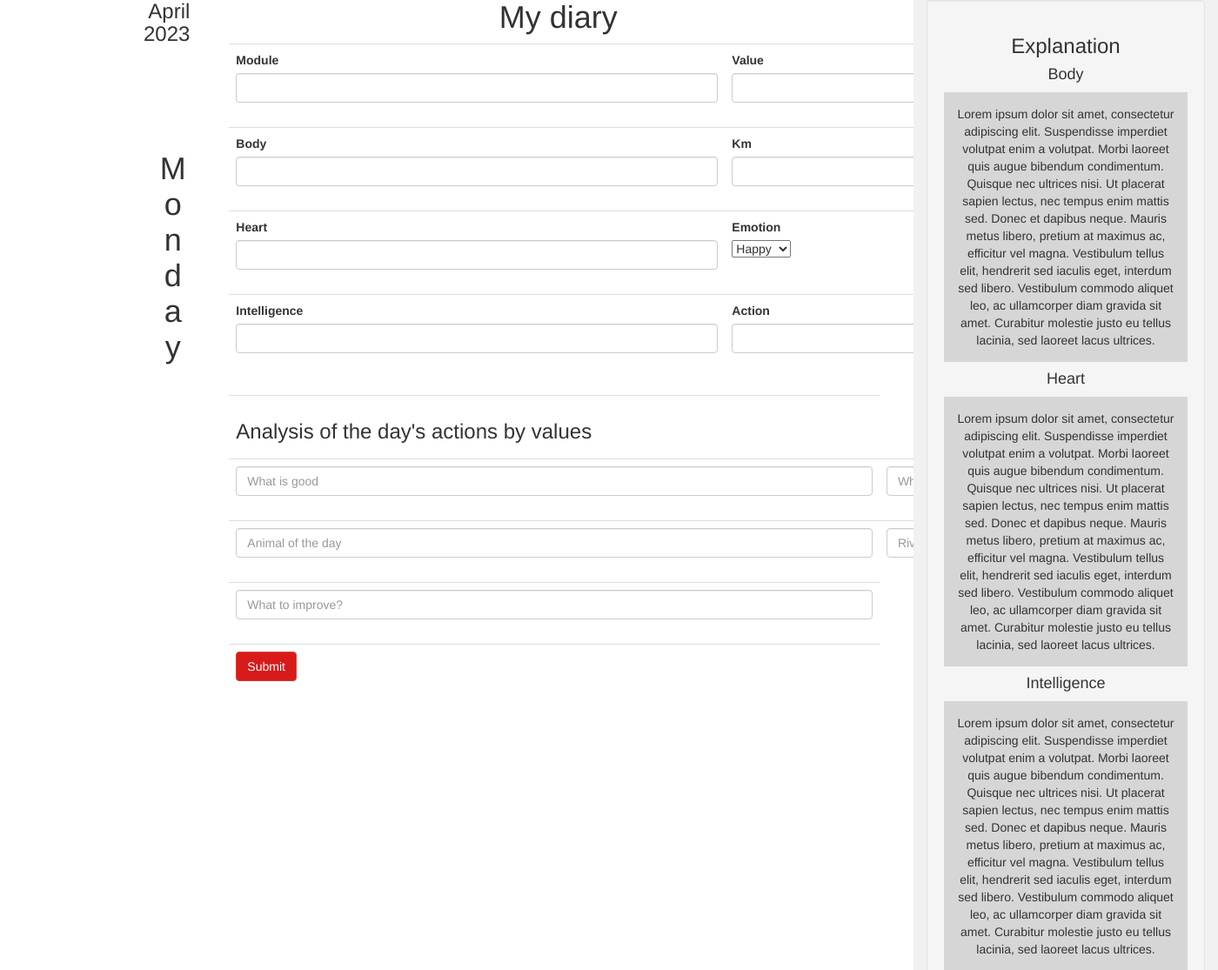
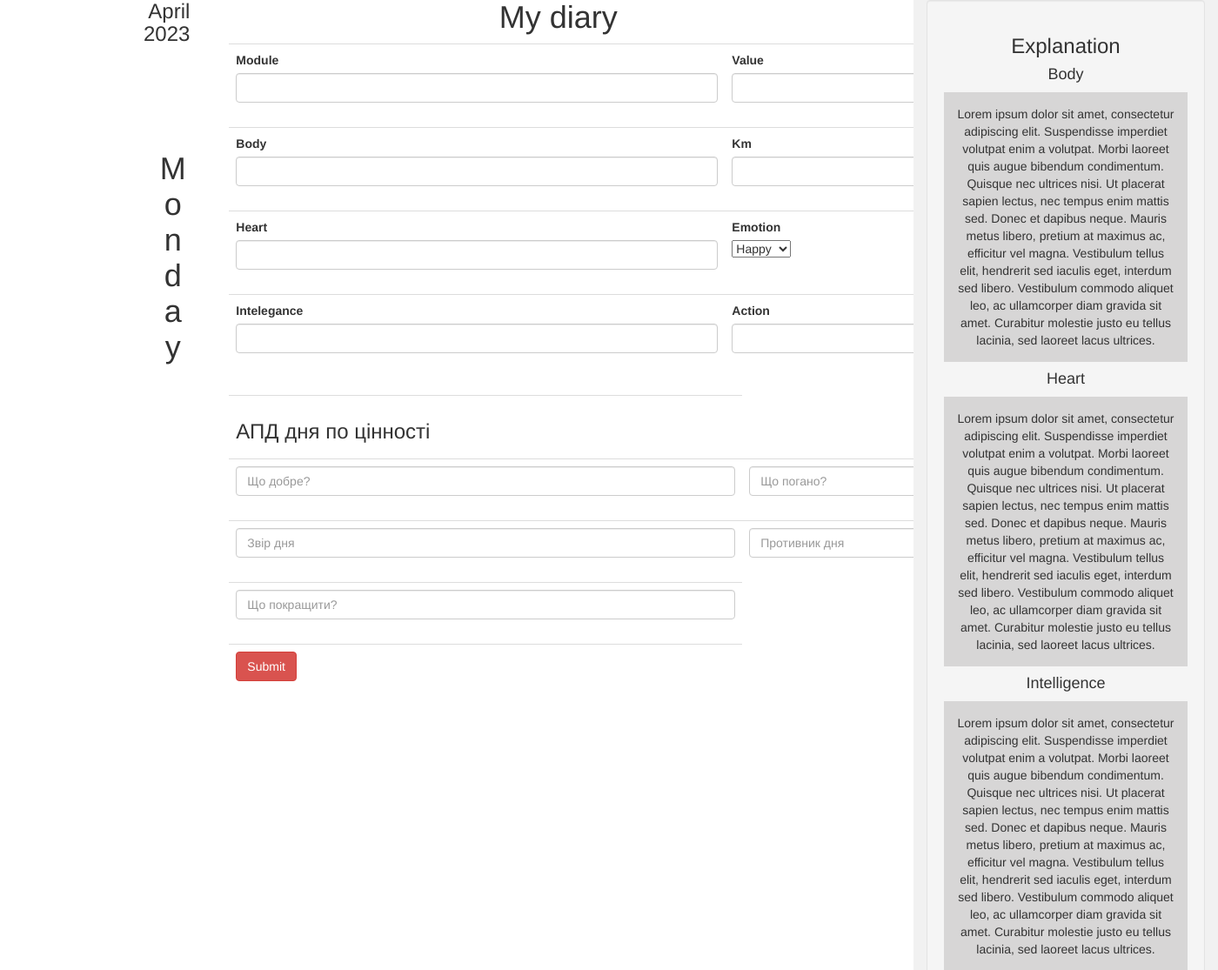
Before and after one commit to BabenkoAlina/PROfile, a Flask app: page /diary in a window 1400 px wide. Shown: the part 72-1187 px from the top of the page at 87% size. Run offline with Flask 3, Linux system fonts and the light colour scheme; some libraries are stand-ins or nearby versions.

Commit message:
merged with diary

```diff
--- a/main.py
+++ b/main.py
@@ -156,14 +156,14 @@ def complete_goal(goal_id):
     except ValueError:
         return jsonify({"code": 400, "message": "Failed to update the goal!"})
 
-@app.route('/diary')
+@app.route('/diary', methods=["GET", 'POST'])
 def page():
     dt = datetime.now()
     week = dt.strftime('%A')
     currentMonth = datetime.now().month
     return render_template('diary.html', month=calendar.month_name[currentMonth], year=datetime.now().year, week=week)
 
-@app.route('/write_csv', methods=['GET', 'POST'])
+@app.route('/write_csv', methods=['POST', 'GET'])
 def write_csv():
     day_info = [session['localId'], datetime.today().strftime('%Y-%m-%d'), request.form['module'], request.form['value'], \
         request.form['body'], request.form['km'], request.form['heart'], \
@@ -177,19 +177,22 @@ def write_csv():
     content = content.loc[(content.user_id == session['localId']) & (content['date'].str.contains(f'{datetime.now().year}-{("0" + str(datetime.now().month)) if len(str(datetime.now().month))==1 else str(datetime.now().month)}'))]
     emotion = content['emotion'].value_counts().idxmax()
     session['emotion'] = emotion
-    return render_template('response.html')
+    return redirect("/diary_home")
 
 @app.route('/diary_info', methods=['GET', 'POST'])
 def show_info():
     data = request.form['date']
     year = int(data[:4])
     month = calendar.month_name[int(data[5:7])]
-    my_date = datetime(int(data[:4]), int(data[5:7]), int(data[8:]))
+    my_date = datetime(int(data[:4]), int(data[5:7]), int(data[-2:]))
     weekday= pd.to_datetime(my_date).day_name()
     content = pd.read_csv("user_info.csv")
-    content = content.loc[(content.user_id == session['localId']) & (content['date'].str.contains(data))].fillna('Info not given').iloc[0]
+    content = content.loc[(content.user_id == session['localId']) & (content['date'].str.contains(data))].iloc[0]
     return render_template('diary_info.html', content=content, month=month, year=year, week=weekday)
 
+@app.route('/diary_home', methods=['GET', 'POST'])
+def choice():
+    return render_template('response.html')
 
 @app.route('/progress', methods=['GET'])
 def progress():
--- a/templates/about.html
+++ b/templates/about.html
@@ -61,7 +61,7 @@
       </div>
       <div class="collapse navbar-collapse" id="myNavbar">
         <ul class="nav navbar-nav">
-          <li><a href="/diary">Diary</a></li>
+          <li><a href="/diary_home">Diary</a></li>
           <li><a href="/goals">Goals</a></li>
           <li><a href="#">Habits</a></li>
           <li><a href="/about">About</a></li>
--- a/templates/diary.html
+++ b/templates/diary.html
@@ -60,7 +60,7 @@
       </div>
       <div class="collapse navbar-collapse" id="myNavbar">
         <ul class="nav navbar-nav">
-        <li><a href="/diary">Diary</a></li>
+          <li><a href="/diary_home">Diary</a></li>
           <li><a href="/goals">Goals</a></li>
           <li><a href="#">Habits</a></li>
           <li><a href="/about">About</a></li>
@@ -124,7 +124,7 @@
                       </tr>
                       <tr>
                           <td>
-                              <label for='intelegance' class='form-label'>Intelligence</label><br>
+                              <label for='intelegance' class='form-label'>Intelegance</label><br>
                               <input type='text' id='intelegance' name='intelegance' class='form-control' required><br>
                           </td>
                           <td>
@@ -136,33 +136,33 @@
                     <table class='table'>
                       <tr>
                           <td>
-                              <h3>Analysis of the day's actions by values</h3>
+                              <h3>АПД дня по цінності</h3>
                           </td>
                       </tr>
                       <tr>
                           <td>
-                              <input type='text' id='good' name='good' placeholder='What is good' class='form-control'><br>
+                              <input type='text' id='good' name='good' placeholder='Що добре?' class='form-control'><br>
                           </td>
                           <td>
-                              <input type='text' id='bad' name='bad' placeholder='What is bad?' class='form-control'><br>
+                              <input type='text' id='bad' name='bad' placeholder='Що погано?' class='form-control'><br>
                           </td>
                       </tr>
                       <tr>
                           <td>
-                              <input type='text' id='day' name='day' placeholder='Animal of the day' class='form-control'><br>
+                              <input type='text' id='day' name='day' placeholder='Звір дня' class='form-control'><br>
                           </td>
                           <td>
-                              <input type='text' id='rival' name='rival' placeholder='Rival of the day' class='form-control'><br>
+                              <input type='text' id='rival' name='rival' placeholder='Противник дня' class='form-control'><br>
                           </td>
                       </tr>
                       <tr>
                         <td>
-                          <input type='text' id='improve' name='improve' placeholder='What to improve?' class='form-control'><br>
+                          <input type='text' id='improve' name='improve' placeholder='Що покращити?' class='form-control'><br>
                         </td>
                       </tr>
                       <tr>
                           <td>
-                              <button type='submit' class='btn btn-danger' style="background-color: #D81A1A;">Submit</button>
+                              <button type='submit' class='btn btn-danger'>Submit</button>
                           </td>
                       </tr>
                   </table>
--- a/templates/goals_home.html
+++ b/templates/goals_home.html
@@ -20,7 +20,7 @@
         </div>
         <div class="collapse navbar-collapse" id="myNavbar">
           <ul class="nav navbar-nav">
-            <li><a href="/diary">Diary</a></li>
+            <li><a href="/diary_home">Diary</a></li>
             <li><a href="/goals">Goals</a></li>
             <li><a href="#">Habits</a></li>
             <li><a href="/about">About</a></li>
--- a/templates/goals_list.html
+++ b/templates/goals_list.html
@@ -20,7 +20,7 @@
               </div>
               <div class="collapse navbar-collapse" id="myNavbar">
                 <ul class="nav navbar-nav">
-                  <li><a href="/diary">Diary</a></li>
+                  <li><a href="/diary_home">Diary</a></li>
                   <li><a href="/goals">Goals</a></li>
                   <li><a href="#">Habits</a></li>
                   <li><a href="/about">About</a></li>
--- a/templates/progress.html
+++ b/templates/progress.html
@@ -60,7 +60,7 @@
         </div>
         <div class="collapse navbar-collapse" id="myNavbar">
         <ul class="nav navbar-nav">
-            <li><a href="/diary">Diary</a></li>
+            <li><a href="/diary_home">Diary</a></li>
             <li><a href="/goals">Goals</a></li>
             <li><a href="#">Habits</a></li>
             <li><a href="/about">About</a></li>
```
Also changed, not shown: templates/diary_info.html (+6 -2 lines), templates/response.html (+4 -10 lines), user_info.csv (+16 -9 lines). Lines whose indentation alone changed are shown as unchanged.
